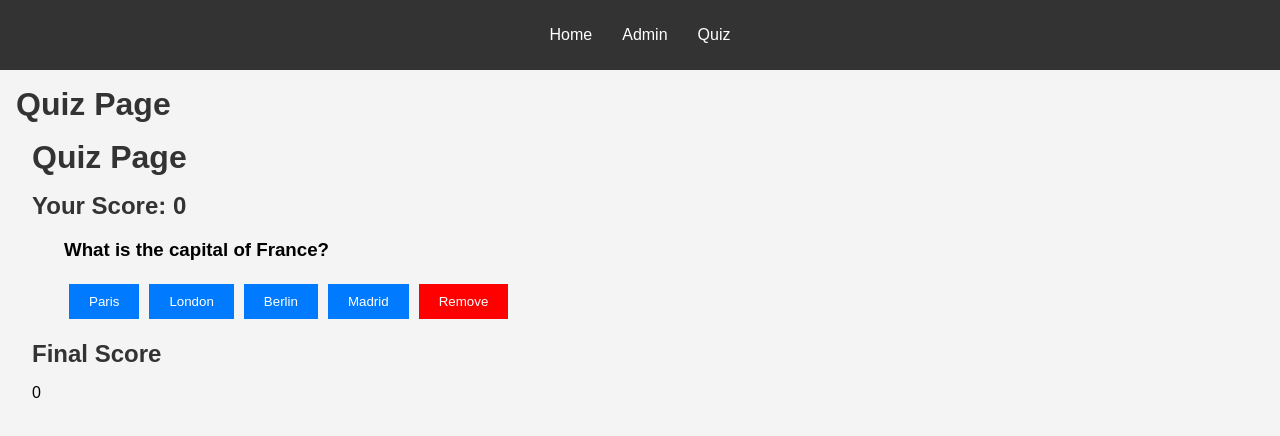
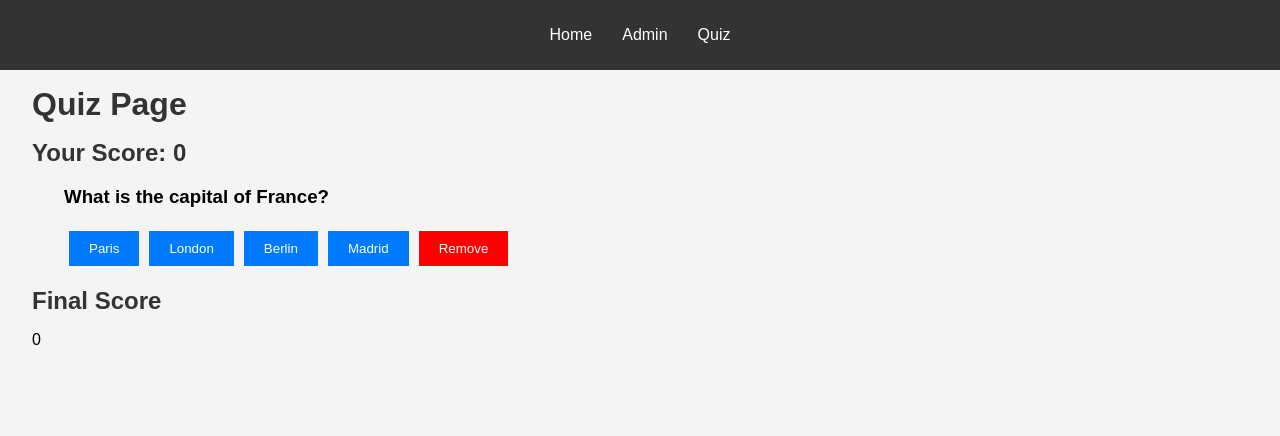
Before and after one commit to peywan/chas-quiz-next-redux, a Next.js app: page /quiz in a window 1280 px wide. Shown: the top 436 px of the page. Built offline with nearby package versions, Linux system fonts and the light colour scheme.

Commit message:
changed  localstorage

```diff
--- a/src/app/quiz/page.js
+++ b/src/app/quiz/page.js
@@ -4,7 +4,6 @@ import Result from '../../components/Result';
 export default function QuizPage() {
     return (
         <div>
-            <h1>Quiz Page</h1>
             <Quiz />
             <Result />
         </div>
```
